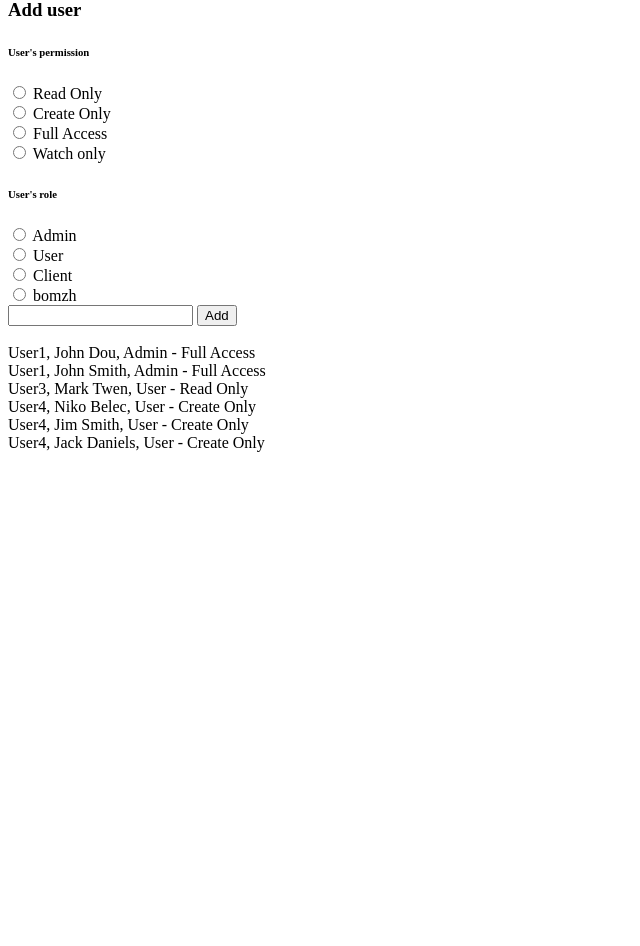
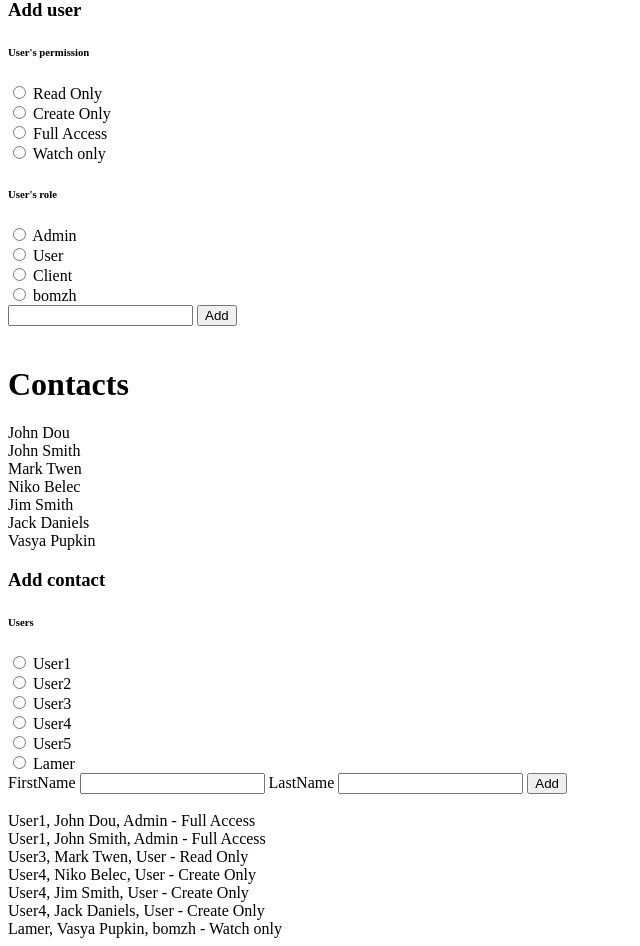
Before and after one commit to rexandr/json, a PHP site: page / in a window 1280 px wide. Shown: the part 1050-1996 px from the top of the page, without its empty margins (0-640 px from the left). Before the commit the page ends 1502 px from the top, so only its background shows below. Run offline with PHP 8.4, Linux system fonts and the light colour scheme.

Commit message:
Contact can be added to the list

```diff
--- a/index.php
+++ b/index.php
@@ -64,6 +64,27 @@
     <input type="submit" value="Add"><br><br>
 </form>
 
+
+<h1>Contacts</h1>
+<?php foreach (contactRead() as $values) { ?>
+    <?= $values['firstName'] ?> <?= $values['lastName'] ?><br>
+<?php } ?>
+
+<form action="" method="post">
+    <h3>Add contact</h3>
+    <div>
+        <h6>Users</h6>
+        <?php foreach (usersRead() as $values) { ?>
+            <input type="radio" id="user" name="user" value="<?= $values['id'] ?>">
+            <label for="role"><?= $values['name'] ?></label>
+            <br>
+        <?php } ?>
+    </div>
+    FirstName <input type="text" name="firstName">
+    LastName <input type="text" name="lastName">
+    <input type="submit" value="Add"><br><br>
+</form>
+
 </body>
 </html>
 
@@ -96,6 +117,13 @@ function userContacts()
 
         $id = count($jsonArray['users']) + 1;
         $jsonArray['users'][] = ['id' => $id, 'name' => $_POST['users'], 'role' => $_POST['roles'], 'permissions' => $_POST['permissions']];
+        file_put_contents('test.json', json_encode($jsonArray));
+        unset($_POST);
+    }
+
+    if (isset($_POST['lastName'])) {
+
+        $jsonArray['contacts'][] = ['user' => $_POST['user'], 'firstName' => $_POST['firstName'], 'lastName' => $_POST['lastName']];
         file_put_contents('test.json', json_encode($jsonArray));
         unset($_POST);
     }
@@ -142,3 +170,14 @@ function usersRead()
 
     return $users;
 }
+
+function contactRead()
+{
+    if (file_exists('test.json')) {
+        $json = file_get_contents('test.json');
+        $jsonArray = json_decode($json, true);
+        $users = $jsonArray['contacts'];
+    }
+
+    return $users;
+}
--- a/test.json
+++ b/test.json
@@ -1 +1 @@
-{"roles":[{"id":1,"roleName":"Admin"},{"id":2,"roleName":"User"},{"id":3,"roleName":"Client"},{"id":4,"roleName":"bomzh"}],"permissions":[{"id":1,"value":"Read Only"},{"id":2,"value":"Create Only"},{"id":3,"value":"Full Access"},{"id":4,"value":"Watch only"}],"users":[{"id":1,"name":"User1","role":1,"permissions":3},{"id":2,"name":"User2","role":1,"permissions":3},{"id":3,"name":"User3","role":2,"permissions":1},{"id":4,"name":"User4","role":2,"permissions":2},{"id":5,"name":"User5","role":2,"permissions":1},{"id":6,"name":"Lamer","role":"4","permissions":"4"}],"contacts":[{"user":1,"firstName":"John","lastName":"Dou"},{"user":1,"firstName":"John","lastName":"Smith"},{"user":3,"firstName":"Mark","lastName":"Twen"},{"user":4,"firstName":"Niko","lastName":"Belec"},{"user":4,"firstName":"Jim","lastName":"Smith"},{"user":4,"firstName":"Jack","lastName":"Daniels"}]}
+{"roles":[{"id":1,"roleName":"Admin"},{"id":2,"roleName":"User"},{"id":3,"roleName":"Client"},{"id":4,"roleName":"bomzh"}],"permissions":[{"id":1,"value":"Read Only"},{"id":2,"value":"Create Only"},{"id":3,"value":"Full Access"},{"id":4,"value":"Watch only"}],"users":[{"id":1,"name":"User1","role":1,"permissions":3},{"id":2,"name":"User2","role":1,"permissions":3},{"id":3,"name":"User3","role":2,"permissions":1},{"id":4,"name":"User4","role":2,"permissions":2},{"id":5,"name":"User5","role":2,"permissions":1},{"id":6,"name":"Lamer","role":"4","permissions":"4"}],"contacts":[{"user":1,"firstName":"John","lastName":"Dou"},{"user":1,"firstName":"John","lastName":"Smith"},{"user":3,"firstName":"Mark","lastName":"Twen"},{"user":4,"firstName":"Niko","lastName":"Belec"},{"user":4,"firstName":"Jim","lastName":"Smith"},{"user":4,"firstName":"Jack","lastName":"Daniels"},{"user":"6","firstName":"Vasya","lastName":"Pupkin"}]}
```
